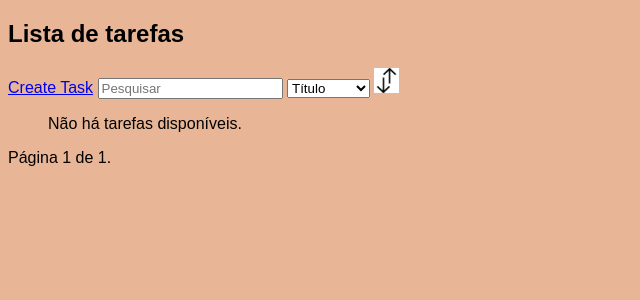
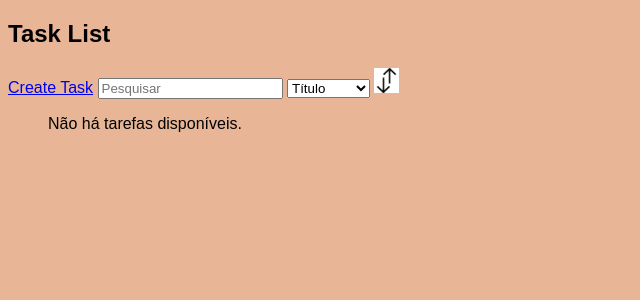
Before and after one commit to linotks52/ProjetoDIAM, a Django app: page /tasks/ in a window 1280 px wide. Shown: the part 47-347 px from the top of the page, without its empty margins (0-640 px from the left). Run offline with Django 4.2, Linux system fonts and the light colour scheme; a user stored in the database is signed in; data comes from the database, SQL or seed files in the repository; both versions use the stored data as it was after the commit.

Commit message:
Merge acho que funcional kek

```diff
--- a/djangoProject/taskmanager/static/taskmanager/css/mystyle.css
+++ b/djangoProject/taskmanager/static/taskmanager/css/mystyle.css
@@ -144,3 +144,18 @@ button{
     padding-bottom : 10px;
 
 }
+.pagination {
+  margin-bottom: 20px;
+}
+
+.page-link {
+  display: inline-block;
+  margin-right: 5px;
+  padding: 5px 10px;
+  border: 1px solid #ccc;
+  text-decoration: none;
+}
+
+.page-link.active {
+  background-color: #ccc;
+}
--- a/djangoProject/taskmanager/static/taskmanager/javascript/tasks.js
+++ b/djangoProject/taskmanager/static/taskmanager/javascript/tasks.js
@@ -1,36 +1,4 @@
-var currentPage = 1; // Keep track of the current page number
-
-function changePage(event, direction) {
-  event.preventDefault();
-
-  if (direction === 'prev' && currentPage > 1) {
-    currentPage--;
-  } else if (direction === 'next') {
-    currentPage++;
-  }
-
-  // Remove active class from all page links
-  var pageLinks = document.getElementsByClassName('page-link');
-  for (var i = 0; i < pageLinks.length; i++) {
-    pageLinks[i].classList.remove('active');
-  }
-
-  // Add active class to the clicked page link
-  event.target.classList.add('active');
-
-  // Load content for the selected page
-  loadContent(currentPage);
-}
-
-function loadContent(pageNum) {
-  // Make an AJAX request or load content based on the page number
-  // Replace the following code with your own logic
-  var contentDiv = document.getElementById('content');
-  contentDiv.innerHTML = 'Content of Page ' + pageNum;
-}
-
-
-function update(id){
+    function update(id){
         window.location.href="/taskmanager/tasks/change/" + id + "/";
     }
 
--- a/djangoProject/taskmanager/templates/taskmanager/edit_profile.html
+++ b/djangoProject/taskmanager/templates/taskmanager/edit_profile.html
@@ -10,7 +10,7 @@
   <h2>Alterar Perfil</h2>
   <form method="POST" action="{% url 'taskmanager:edit_profile' %}" enctype="multipart/form-data">
     {% csrf_token %}
-    Imagem: {{ form.imagem }}
+    Imagem: {{ form.imagem  }}
       <br>
     Nome:  {{ form.nome }}
       <br>
--- a/djangoProject/taskmanager/templates/taskmanager/task_list.html
+++ b/djangoProject/taskmanager/templates/taskmanager/task_list.html
@@ -8,7 +8,7 @@
 
 {% endblock %}
 {% block content %}
-  <h2>Lista de tarefas</h2>
+  <h2>Task List</h2>
     <a href="{% url 'taskmanager:create_task' %}">Create Task</a>
     <input type="text" placeholder="Pesquisar" id="search" onkeyup="search()">
     <select id="criteria">
@@ -19,10 +19,9 @@
     </select>
     <img onclick="sort()" src="{% static 'taskmanager/images/sorting_arrow.png' %}" width="25" height="25">
     <label id="sort"> </label>
-
     <ul id="list">
-  {% if page_obj %}
-    {% for task in page_obj %}
+  {% if tasks %}
+    {% for task in tasks %}
       <li>
       <input type="checkbox" id="{{ task.id }}" name="ids" onchange="visibility()">
       <a href="{% url 'taskmanager:edit_task' task.id %}"> {{ task.title }}</a>
@@ -35,27 +34,6 @@
   {% else %}
         <p>Não há tarefas disponíveis.</p>
     {% endif %}
-      </ul>
-
-
-    <div class="pagination">
-    <span class="step-links">
-        {% if page_obj.has_previous %}
-            <a href="?page=1">&laquo; primeira</a>
-            <a href="?page={{ page_obj.previous_page_number }}">anterior</a>
-        {% endif %}
-
-        <span class="current-page">
-            Página {{ page_obj.number }} de {{ page_obj.paginator.num_pages }}.
-        </span>
-
-        {% if page_obj.has_next %}
-            <a href="?page={{ page_obj.next_page_number }}">próxima</a>
-            <a href="?page={{ page_obj.paginator.num_pages }}">última &raquo;</a>
-        {% endif %}
-    </span>
-</div>
-
-
     <button id="deleteAll" type="button" onclick="select()" style="display: none;">Eliminar</button>
+  </ul>
 {% endblock %}
--- a/djangoProject/taskmanager/views.py
+++ b/djangoProject/taskmanager/views.py
@@ -1,5 +1,4 @@
 # views.py
-from django.core.paginator import Paginator
 from django.shortcuts import redirect
 from django.shortcuts import render
 from django.http import HttpResponseRedirect
@@ -15,15 +14,9 @@ from .forms import TaskForm, UtilizadorForm, UserForm
 
 @login_required(login_url='/taskmanager/')
 def task_list(request):
-    items = Task.objects.filter(user=request.user)
-    items_per_page = 5
-    paginator = Paginator(items, items_per_page)
-    page_number = request.GET.get('page')
-    page_obj = paginator.get_page(page_number)
-    context = {
-        'page_obj': page_obj
-    }
-    return render(request, 'taskmanager/task_list.html', context)
+    tasks = Task.objects.filter(user=request.user)
+    return render(request, 'taskmanager/task_list.html', {'tasks': tasks})
+
 
 @login_required(login_url='/taskmanager/')
 def create_task(request):
@@ -148,6 +141,7 @@ def edit_user(request, utilizador_id):
             return redirect('taskmanager:user_list')
     else:
         form = UserForm(instance=utilizador)
+    print(utilizador)
     return render(request, 'taskmanager/edit_user.html', {'form': form, 'utilizador': utilizador})
 
 @login_required(login_url='/taskmanager/')
@@ -166,16 +160,3 @@ def multiple_delete_users(request, ids):
 
 def creditos(request):
     return render(request, 'taskmanager/creditos.html')
-
-@login_required(login_url='/taskmanager/')
-def users_tasks(request, utilizador_id):
-    user = User.objects.get(id=utilizador_id)
-    items = Task.objects.filter(user=user)
-    items_per_page = 5
-    paginator = Paginator(items, items_per_page)
-    page_number = request.GET.get('page')
-    page_obj = paginator.get_page(page_number)
-    context = {
-        'page_obj': page_obj
-    }
-    return render(request, 'taskmanager/task_list.html', context)
```
Also changed, not shown: djangoProject/taskmanager/static/taskmanager/javascript/confirm.js (deleted, +0 -14 lines), djangoProject/taskmanager/templates/taskmanager/edit_task.html (+10 -2 lines), djangoProject/taskmanager/templates/taskmanager/edit_user.html (+10 -3 lines), djangoProject/db.sqlite3, djangoProject/taskmanager/migrations/0012_alter_utilizador_descricao_alter_utilizador_email_and_more.py (added).
